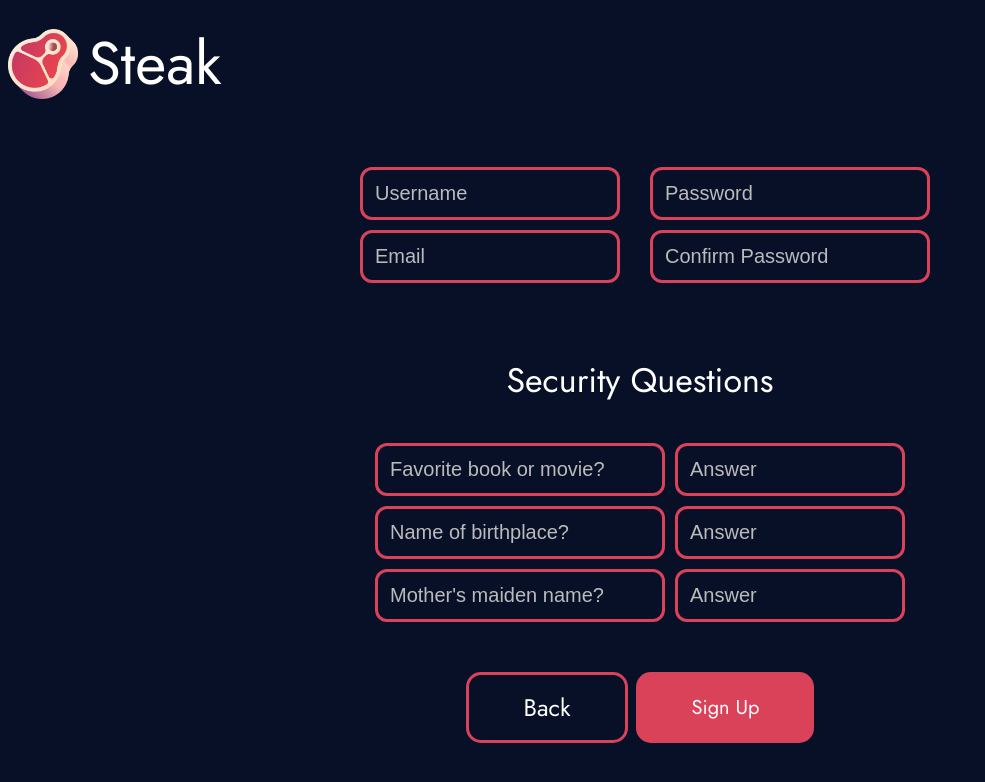
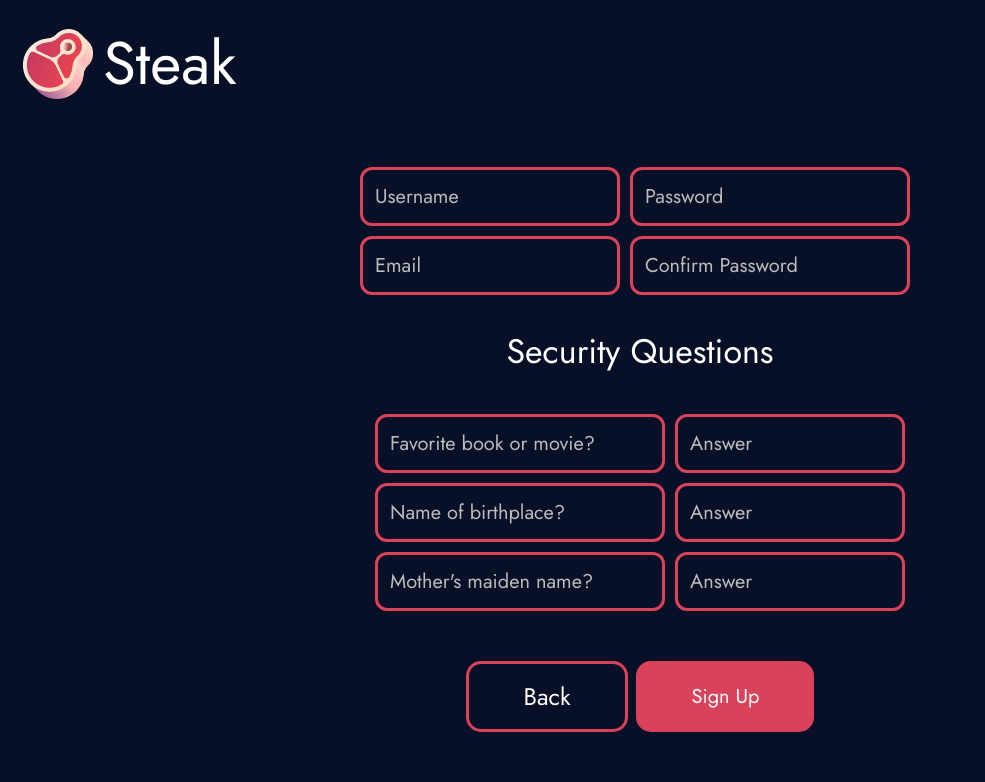
Before and after one commit to UniOfGreenwich/elee1149-coursework--steak, a React (Vite) app in the folder steakinc-web-app/steakinc-web-app/: page /register in a window 1280 px wide. Shown: the top 782 px of the page, without its empty margins (0-985 px from the left). Built offline with nearby package versions, Linux system fonts and the light colour scheme.

Commit message:
carried out login and register styling improvements
Login improved, register in progress

```diff
--- a/steakinc-web-app/steakinc-web-app/src/LoginScreen/LoginScreen.css
+++ b/steakinc-web-app/steakinc-web-app/src/LoginScreen/LoginScreen.css
@@ -1,8 +1,9 @@
 .login-title-wrapper {
-    justify-content: center;
-    margin-top: 50px;
+    font-size: 24px;
+    margin-bottom: 20px;
+    color: #fffcfc;
     text-align: center;
-    color: #ffffff;
+    margin: 250px 0 0 0;
 }
 
 .logo-login {
@@ -114,13 +115,14 @@ input[type="text"], input[type="password"], input[type="email"], input[type="num
 
 @media (min-width: 768px) {
     .login-title-wrapper {
+        justify-content: center;
         font-size: 34px;
         margin-top: 50px;
     }
 
     .login-button-wrapper {
         flex-direction: row;
-        margin-top: 100px;
+        margin-top: 80px;
     }
 
     .forgot-password-button, .join-us-button {
@@ -177,7 +179,10 @@ input[type="text"], input[type="password"], input[type="email"], input[type="num
     }
 
     .login-title-wrapper {
-        margin: 30px 0 0 0;
+        text-align: center;
+        justify-content: center;
+        font-size: 34px;
+        margin: 79px 0 0 0;
     }
 
     .logo-login {
--- a/steakinc-web-app/steakinc-web-app/src/RegisterScreen/RegisterScreen.css
+++ b/steakinc-web-app/steakinc-web-app/src/RegisterScreen/RegisterScreen.css
@@ -12,7 +12,7 @@
 
 .security-title-wrapper {
     color: #ffffff;
-    margin: 45px 0 0 0;
+    margin: 4px 0 0 0 !important;
 }
 
 .security-title-text {
@@ -113,6 +113,7 @@
     .register-title-wrapper {
         font-size: 34px;
         margin-top: 20px;
+        margin-left: 15px;
     }
 
     .logo-register {
@@ -129,7 +130,7 @@
     }
 
     .input-field-password, .input-field {
-        margin: 10px 0 0 10px;
+        margin: 10px 0 0 -10px;
         width: 250px;
     }
 
@@ -166,6 +167,7 @@
     .register-title-wrapper {
         font-size: 30px;
         margin-top: 20px;
+        margin-left: 15px;
     }
 
     .logo-register {
--- a/steakinc-web-app/steakinc-web-app/src/index.css
+++ b/steakinc-web-app/steakinc-web-app/src/index.css
@@ -4,6 +4,9 @@ body {
   }
 
 button {
-    background-color: #081028;
     font-family: "Jost", serif;
 }
+
+input {
+  font-family: "Jost", serif;
+}
```
